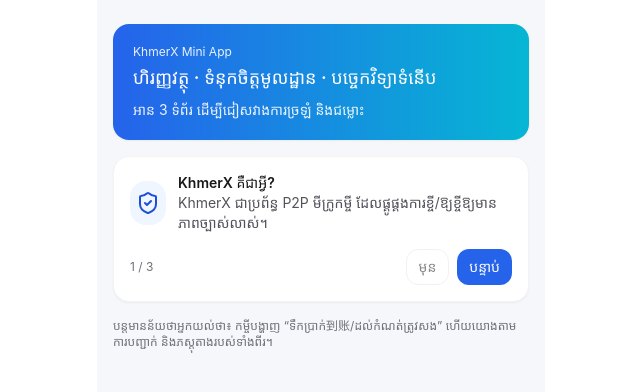
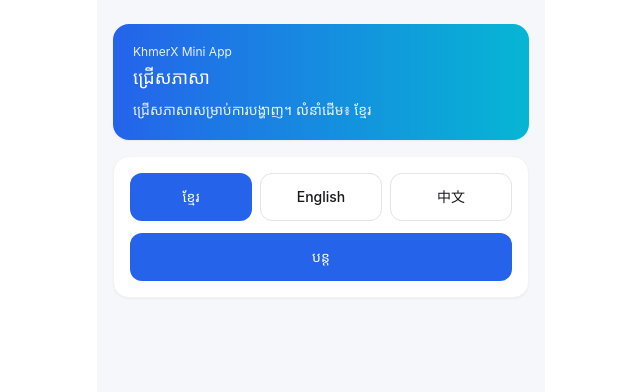
Before and after one commit to suchenyang0910-glitch/khmerx, a React (Vite) app in the folder frontend/miniapp/: page /onboarding in a window 1280 px wide. Shown: the top 392 px of the page, without its empty margins (319-959 px from the left). Built offline with nearby package versions, Linux system fonts and the light colour scheme; no server answers.

Commit message:
feat(i18n): 首次进入先选语言默认高棉语

```diff
--- a/frontend/miniapp/src/i18n/strings.ts
+++ b/frontend/miniapp/src/i18n/strings.ts
@@ -141,6 +141,9 @@
     "onboarding.s2.desc": "ជ្រើសចំនួន និងរយៈពេល → បង្ហោះសំណើ → អ្នកឱ្យខ្ចីទទួលសំណើ → បញ្ជាក់ពីរភាគី → សងតាមកាលវិភាគ។",
     "onboarding.s3.title": "សុវត្ថិភាព",
     "onboarding.s3.desc": "វេទិកាមិនផ្ញើសារ​ផ្ទាល់ដោយខ្លួនឯង និងមិនបន្ថែមទៅក្រុមជាសាធារណៈ។ ការជូនដំណឹងទាំងអស់ត្រូវការអ្នកបញ្ចូល/ជាវ។",
+    "langPicker.title": "ជ្រើសភាសា",
+    "langPicker.desc": "ជ្រើសភាសាសម្រាប់ការបង្ហាញ។ លំនាំដើម៖ ខ្មែរ",
+    "langPicker.continue": "បន្ត",
     "onboarding.prev": "មុន",
     "onboarding.next": "បន្ទាប់",
     "onboarding.start": "ចាប់ផ្តើម",
@@ -409,6 +412,9 @@
     "onboarding.s2.desc": "Choose amount & term → post offer → lender matches → both confirm → repay on schedule.",
     "onboarding.s3.title": "Safety",
     "onboarding.s3.desc": "We won't DM you first or mass-add to groups. All notifications require your action or subscription.",
+    "langPicker.title": "Choose your language",
+    "langPicker.desc": "Select the display language. Default: Khmer",
+    "langPicker.continue": "Continue",
     "onboarding.prev": "Prev",
     "onboarding.next": "Next",
     "onboarding.start": "Start",
@@ -676,6 +682,9 @@
     "onboarding.s2.desc": "选择金额与期限 → 生成挂单 → 出借人接单 → 双方确认 → 按期还款。",
     "onboarding.s3.title": "安全说明",
     "onboarding.s3.desc": "平台不主动私聊、不批量拉群；所有通知必须由你触发或订阅；关键步骤都有记录。",
+    "langPicker.title": "选择语言",
+    "langPicker.desc": "请选择界面显示语言。默认：高棉语",
+    "langPicker.continue": "继续",
     "onboarding.prev": "上一页",
     "onboarding.next": "下一页",
     "onboarding.start": "开始使用",
--- a/frontend/miniapp/src/pages/Onboarding.tsx
+++ b/frontend/miniapp/src/pages/Onboarding.tsx
@@ -5,12 +5,58 @@
 import { ShieldCheck, HandCoins, Users } from "lucide-react"
 import { useAuthStore } from "@/stores/authStore"
 import { useI18n } from "@/i18n"
+import { updatePreferredLanguage } from "@/api/v1"
 
 export default function Onboarding() {
-  const { t } = useI18n()
+  const { lang, setLang, t } = useI18n()
   const [i, setI] = useState(0)
   const setOnboardingDone = useAuthStore((s) => s.setOnboardingDone)
+  const user = useAuthStore((s) => s.user)
   const nav = useNavigate()
+
+  const [langPicked, setLangPicked] = useState(() => {
+    const onboardingDone = localStorage.getItem("khx_onboarding_done") === "1"
+    if (onboardingDone) return true
+    return localStorage.getItem("khx_lang_selected_v1") === "1"
+  })
+
+  if (!langPicked) {
+    return (
+      <div className="mx-auto flex min-h-screen w-full max-w-md flex-col bg-[#F5F7FA] px-4 py-6">
+        <div className="rounded-2xl bg-gradient-to-r from-blue-600 to-cyan-500 p-5 text-white shadow-sm">
+          <div className="text-xs opacity-90">{t("onboarding.brand")}</div>
+          <div className="mt-1 text-lg font-semibold">{t("langPicker.title")}</div>
+          <div className="mt-2 text-sm opacity-90">{t("langPicker.desc")}</div>
+        </div>
+
+        <Card className="mt-4 p-4">
+          <div className="grid grid-cols-3 gap-2">
+            {(["km", "en", "cn"] as const).map((l) => (
+              <Button key={l} variant={lang === l ? "primary" : "secondary"} onClick={() => setLang(l)}>
+                {t(`lang.${l}`)}
+              </Button>
+            ))}
+          </div>
+          <div className="mt-3">
+            <Button
+              className="w-full"
+              onClick={async () => {
+                localStorage.setItem("khx_lang_selected_v1", "1")
+                setLangPicked(true)
+                if (!user) return
+                try {
+                  await updatePreferredLanguage(lang)
+                } catch {
+                }
+              }}
+            >
+              {t("langPicker.continue")}
+            </Button>
+          </div>
+        </Card>
+      </div>
+    )
+  }
   const steps = useMemo(() => {
     return [
       { title: t("onboarding.s1.title"), desc: t("onboarding.s1.desc"), icon: ShieldCheck },
--- a/frontend/miniapp/src/stores/authStore.ts
+++ b/frontend/miniapp/src/stores/authStore.ts
@@ -14,6 +14,10 @@
   const current = readStoredLang()
   if (current === next) return
   setLang(next)
+}
+
+function hasPickedLang() {
+  return localStorage.getItem("khx_lang_selected_v1") === "1"
 }
 
 type AuthState = {
@@ -90,8 +94,19 @@
 
       try {
         const me = await apiV1.get<{ ok: boolean; data: AppUser }>("/me")
-        applyUserLang((me.data as any)?.data?.language)
-        set({ user: { ...user, ...(me.data as any).data } })
+        const serverLang = (me.data as any)?.data?.language
+        const localLang = readStoredLang()
+        if (hasPickedLang() && (localLang === "km" || localLang === "cn" || localLang === "en") && localLang !== serverLang) {
+          try {
+            await apiV1.patch("/me/profile", { language: localLang })
+            set({ user: { ...user, ...(me.data as any).data, language: localLang } })
+          } catch {
+            set({ user: { ...user, ...(me.data as any).data } })
+          }
+        } else {
+          applyUserLang(serverLang)
+          set({ user: { ...user, ...(me.data as any).data } })
+        }
       } catch {
       }
 
@@ -126,7 +141,11 @@
     if (!user) return
 
     const me = await apiV1.get<{ ok: boolean; data: AppUser }>("/me")
-    applyUserLang((me.data as any)?.data?.language)
+    const serverLang = (me.data as any)?.data?.language
+    const localLang = readStoredLang()
+    if (!(hasPickedLang() && (localLang === "km" || localLang === "cn" || localLang === "en") && localLang !== serverLang)) {
+      applyUserLang(serverLang)
+    }
     set({ user: me.data.data })
 
     const riskRes = await api.get<UserRiskProfile>(`/risk/users/${user.id}`)
```
